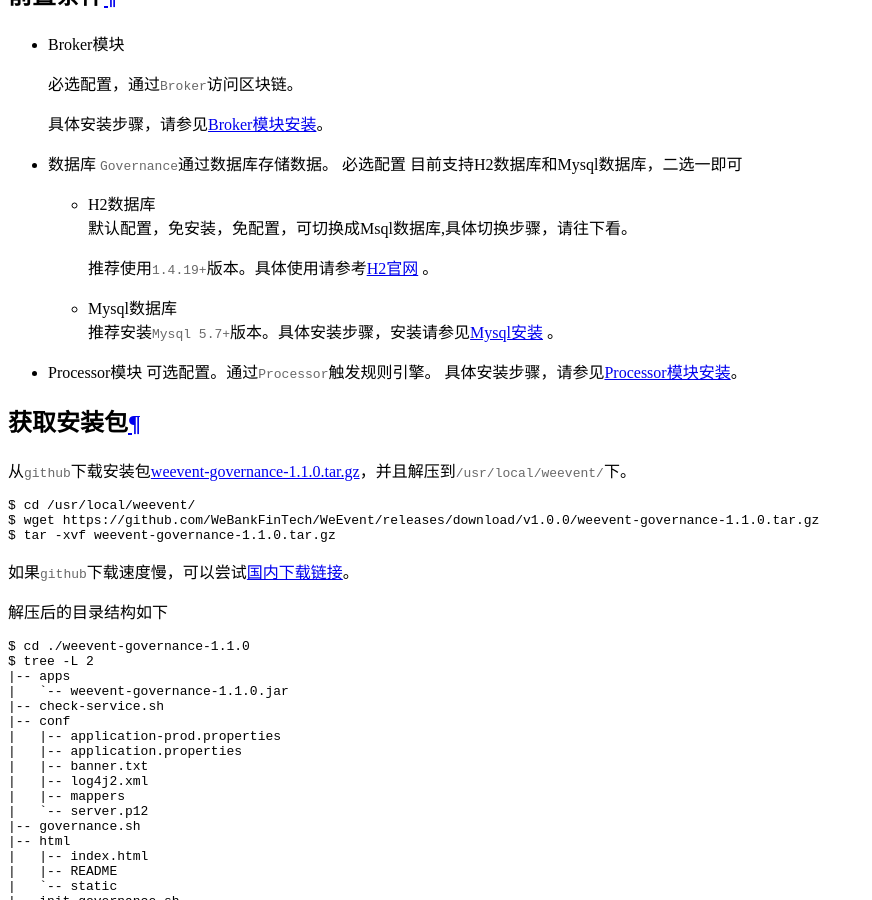
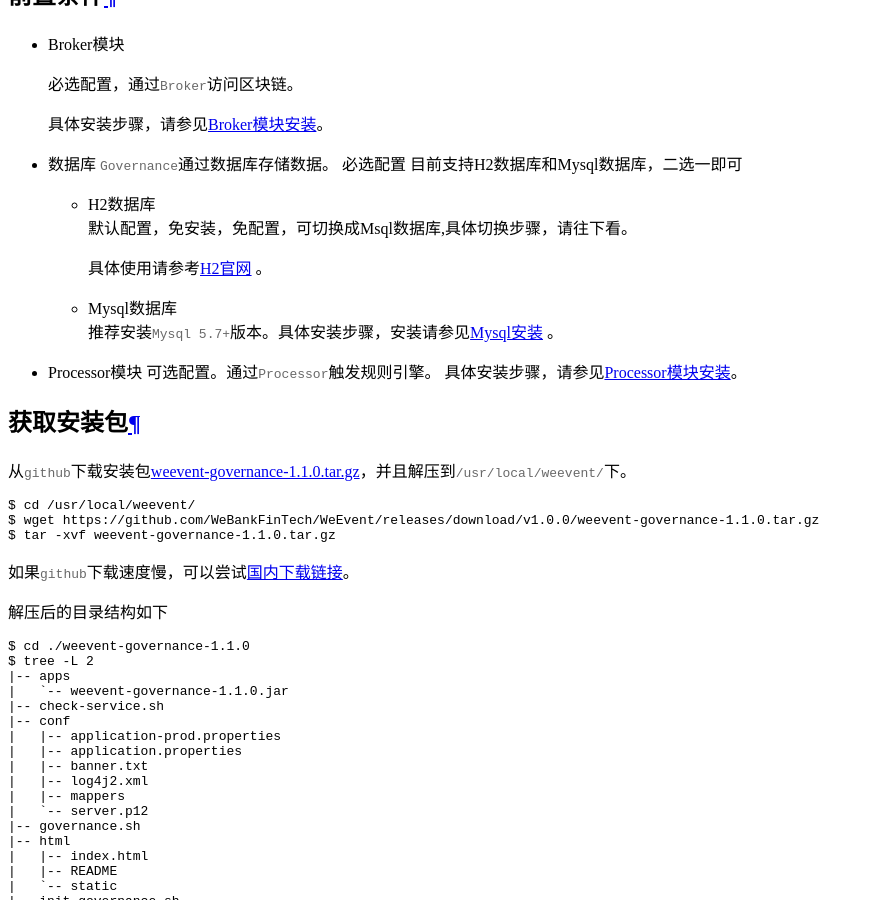
Before and after one commit to WeBankBlockchain/WeEvent-docs, a Sphinx documentation site: the page built from docs/install/module/governance.md, in a window 1280 px wide and 900 px high, scrolled down 1021 px. Shown: the whole window, without its empty margins (0-872 px from the left). Built offline with Sphinx 7.4.7 and the Read the Docs theme 2.0.0, drawn with Linux system fonts in a browser that asks for light colours.

```diff
--- a/docs/install/module/governance.md
+++ b/docs/install/module/governance.md
@@ -18,7 +18,7 @@
     - H2数据库
        默认配置，免安装，免配置，可切换成Msql数据库,具体切换步骤，请往下看。
 
-       推荐使用`1.4.19+`版本。具体使用请参考[H2官网](http://www.h2database.com/html/main.html) 。
+       具体使用请参考[H2官网](http://www.h2database.com/html/main.html) 。
 
     - Mysql数据库
       推荐安装`Mysql 5.7+`版本。具体安装步骤，安装请参见[Mysql安装](http://dev.mysql.com/downloads/mysql/) 。
```
